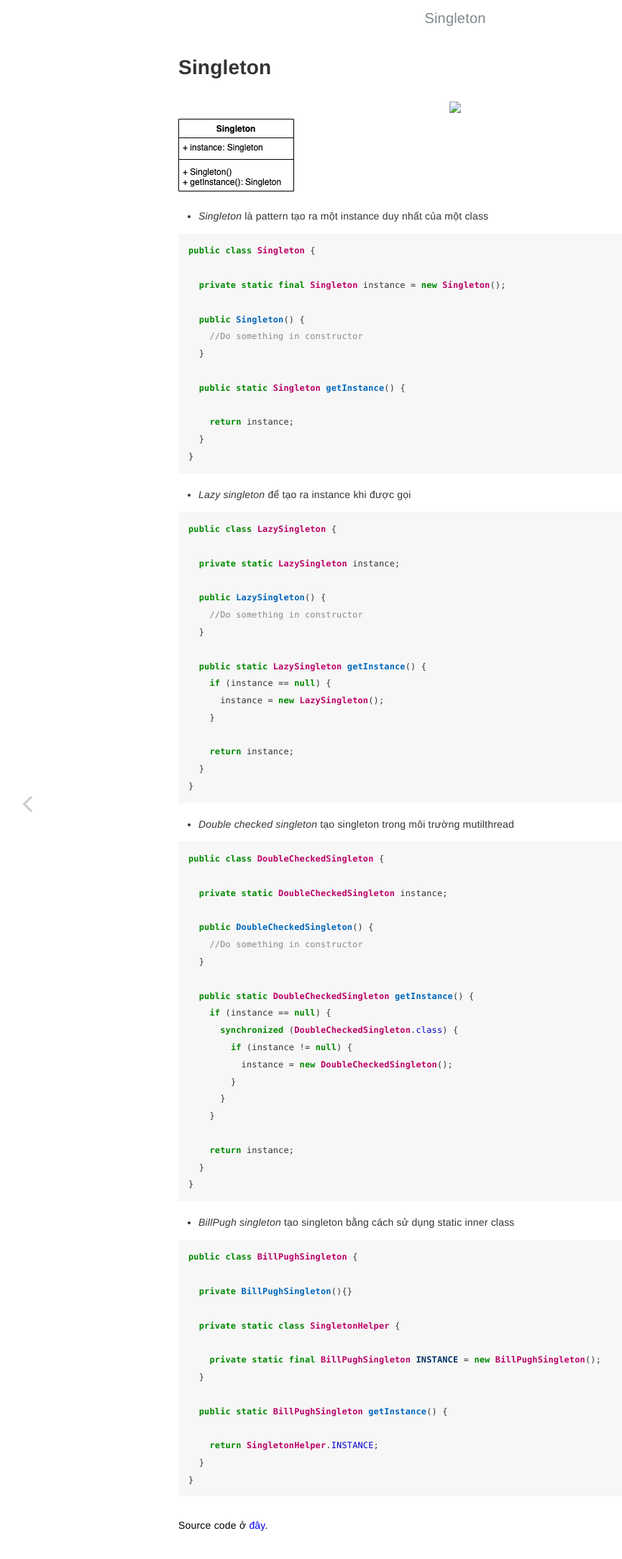
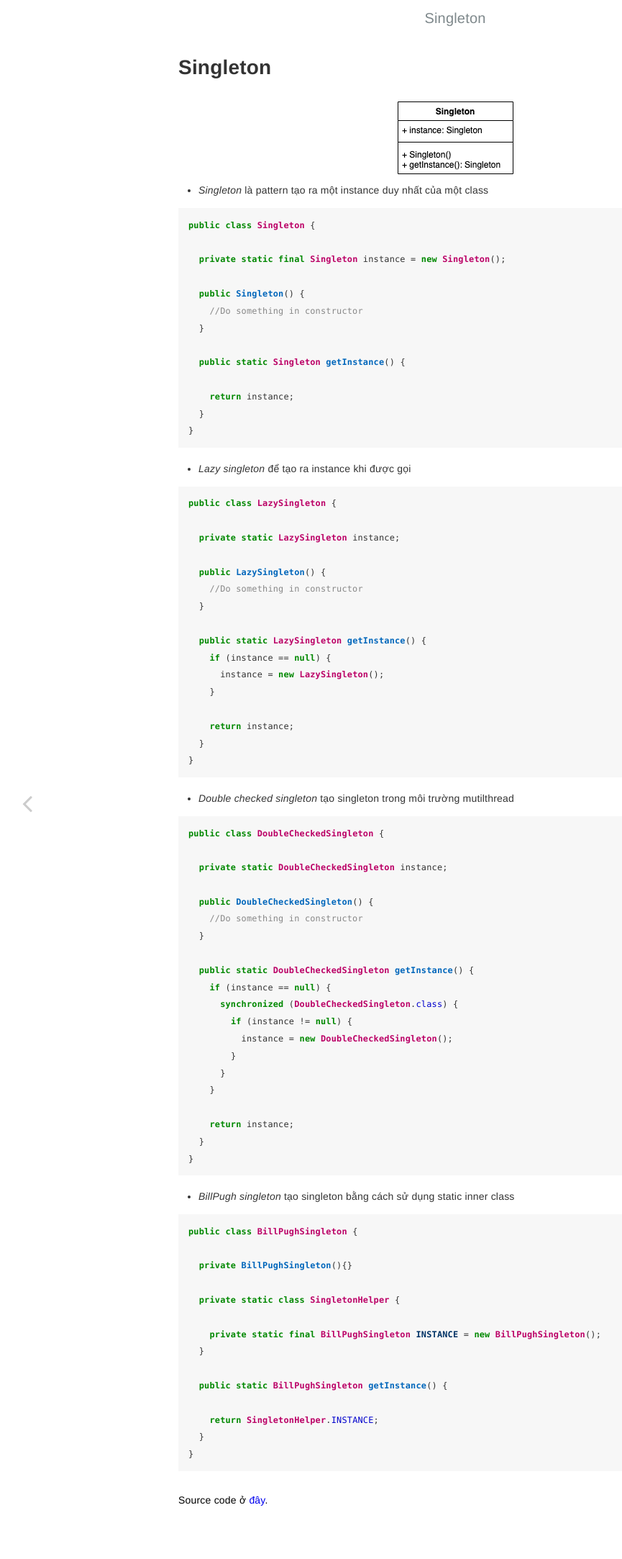
Before and after one commit to huypva/code-by-example-site, a Jekyll site: the page built from _posts/2021-08-26-singleton_pattern.md, in a window 1280 px wide. Shown: the top 2166 px of the page at 72% size, without its empty margins (7-872 px from the left). Built offline with Jekyll 4.4.1, drawn with Linux system fonts in a browser that asks for light colours.

Commit message:
align center

```diff
--- a/_posts/2021-08-26-singleton_pattern.md
+++ b/_posts/2021-08-26-singleton_pattern.md
@@ -8,10 +8,8 @@ source: https://github.com/huypva/singleton--pattern-example
 ---
 
 <div align="center">
-    <img src="./assets/images/singleton.png"/>
+    <img src="../assets/images/singleton.png"/>
 </div>
-
-![Singleton](../assets/images/singleton.png)
 
 - *Singleton* là pattern tạo ra một instance duy nhất của một class
 
```
